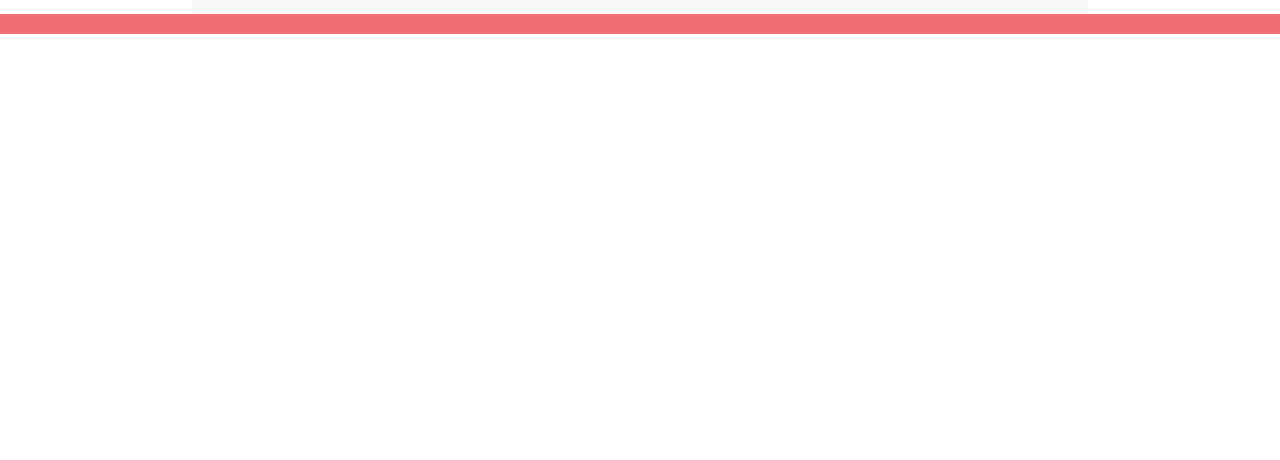
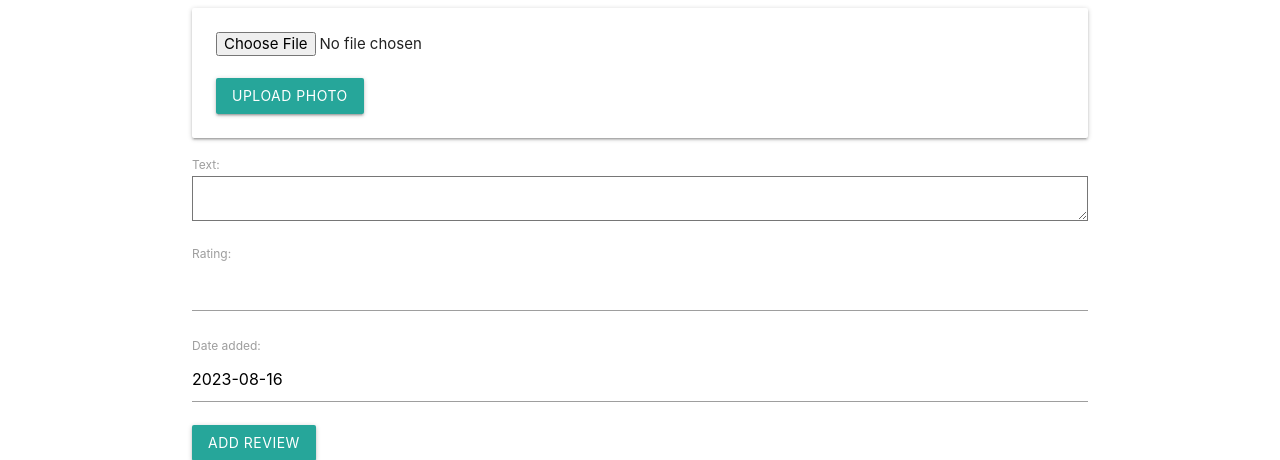
Before and after one commit to aunshpatel/restrofinder, a Django app: page /restaurants/1/ in a window 1280 px wide. Shown: the part 885-1345 px from the top of the page. Before the commit the page ends 919 px from the top, so only its background shows below. Run offline with Django 4.2, Linux system fonts and the light colour scheme; tables that the repository leaves empty hold one stand-in row (values such as "Sample post").

Commit message:
Add image functionality create

```diff
--- a/main_app/admin.py
+++ b/main_app/admin.py
@@ -1,6 +1,7 @@
 from django.contrib import admin
-from .models import Restaurant, Review
+from .models import Restaurant, Review, Photo
 
 # Register your models here.
 admin.site.register(Restaurant)
 admin.site.register(Review)
+admin.site.register(Photo)
--- a/main_app/models.py
+++ b/main_app/models.py
@@ -26,3 +26,12 @@ class Review(models.Model):
 
     def __str__(self):
         return f"{self.get_text_display()} on {self.date}"
+
+
+class Photo(models.Model):
+    url = models.CharField(max_length=200)
+    restaurant = models.ForeignKey(Restaurant, on_delete=models.CASCADE)
+    user = models.ForeignKey(User, on_delete=models.CASCADE)
+
+    def __str__(self):
+        return f"Photo for cat_id: {self.cat_id} @{self.url}"
--- a/main_app/templates/restaurants/detail.html
+++ b/main_app/templates/restaurants/detail.html
@@ -19,7 +19,24 @@
       </div>
     </div>
 </div>
-
+<div>
+  Photos
+  {% for photo in restaurant.photo_set.all %}
+      <div>
+        <img class="responsive-img card-panel" src="{{photo.url}}" alt="Food photo">
+      </div>
+  {% empty %}
+      <div class="card-panel teal-text center-align">No Photos Uploaded</div>
+  {% endfor %}
+</div>
+<div>
+  <form action="{% url 'add_photo' restaurant.id %}" enctype="multipart/form-data" method="POST" class="card-panel">
+    {% csrf_token %}
+    <input type="file" name="photo-file">
+    <br><br>
+    <button type="submit" class="btn">Upload Photo</button>
+</form>
+</div>
 <div class="col s6">
   <form action="{% url 'add_review' restaurant.id %}" method="POST">
     {% csrf_token %}
--- a/main_app/urls.py
+++ b/main_app/urls.py
@@ -13,4 +13,6 @@ urlpatterns = [
       path('restaurants/<int:restaurant_id>/add_review/', views.add_review, name='add_review'),
       path('restaurants/<int:restaurant_id>/reviews/<int:pk>/edit', views.ReviewUpdate.as_view(), name='edit_review'),
       path('restaurants/<int:restaurant_id>/reviews/<int:pk>/delete', views.ReviewDelete.as_view(), name='delete_review'),
+
+      path('cats/<int:restaurant_id>/add_photo/', views.add_photo, name='add_photo'),
 ]
--- a/main_app/views.py
+++ b/main_app/views.py
@@ -4,10 +4,11 @@ from django.contrib.auth.forms import UserCreationForm
 from django.views.generic.edit import CreateView, UpdateView, DeleteView
 from django.urls import reverse
 from django.views.generic import ListView, DetailView
-from .models import Restaurant, Review
+from .models import Restaurant, Review, Photo
 from .forms import ReviewForm
 from django.contrib.auth.decorators import login_required
 from django.contrib.auth.mixins import LoginRequiredMixin
+import boto3, uuid, os
 
 # Create your views here.
 def home(request):
@@ -89,3 +90,24 @@ class ReviewDelete(LoginRequiredMixin, DeleteView):
   def get_success_url(self):
         restaurant_id = self.object.restaurant.id
         return reverse('detail', kwargs={'restaurant_id': restaurant_id})
+
+
+def add_photo(request, restaurant_id):
+  # photo-file will be the "name" attribute on the <input type="file">
+  photo_file = request.FILES.get('photo-file', None)
+  if photo_file:
+    s3 = boto3.client('s3')
+    # need a unique "key" for S3 / needs image file extension too
+    key = uuid.uuid4().hex[:6] + photo_file.name[photo_file.name.rfind('.'):]
+    # just in case something goes wrong
+    try:
+      bucket = os.environ['S3_BUCKET']
+      s3.upload_fileobj(photo_file, bucket, key)
+      # build the full url string
+      url = f"{os.environ['S3_BASE_URL']}{bucket}/{key}"
+      # we can assign to restaurant_id or cat (if you have a cat object)
+      Photo.objects.create(url=url, restaurant_id=restaurant_id, user_id=request.user.id)
+    except Exception as e:
+      print('An error occurred uploading file to S3')
+      print(e)
+  return redirect('detail', restaurant_id=restaurant_id)
--- a/restrofinder/settings.py
+++ b/restrofinder/settings.py
@@ -11,6 +11,10 @@ https://docs.djangoproject.com/en/4.2/ref/settings/
 """
 
 from pathlib import Path
+import environ
+
+environ.Env()
+environ.Env.read_env()
 
 # Build paths inside the project like this: BASE_DIR / 'subdir'.
 BASE_DIR = Path(__file__).resolve().parent.parent
```
Also changed, not shown: main_app/migrations/0007_photo.py (added), main_app/migrations/0008_photo_user.py (added), main_app/migrations/0009_remove_photo_user.py (added), main_app/migrations/0010_photo_user.py (added).
